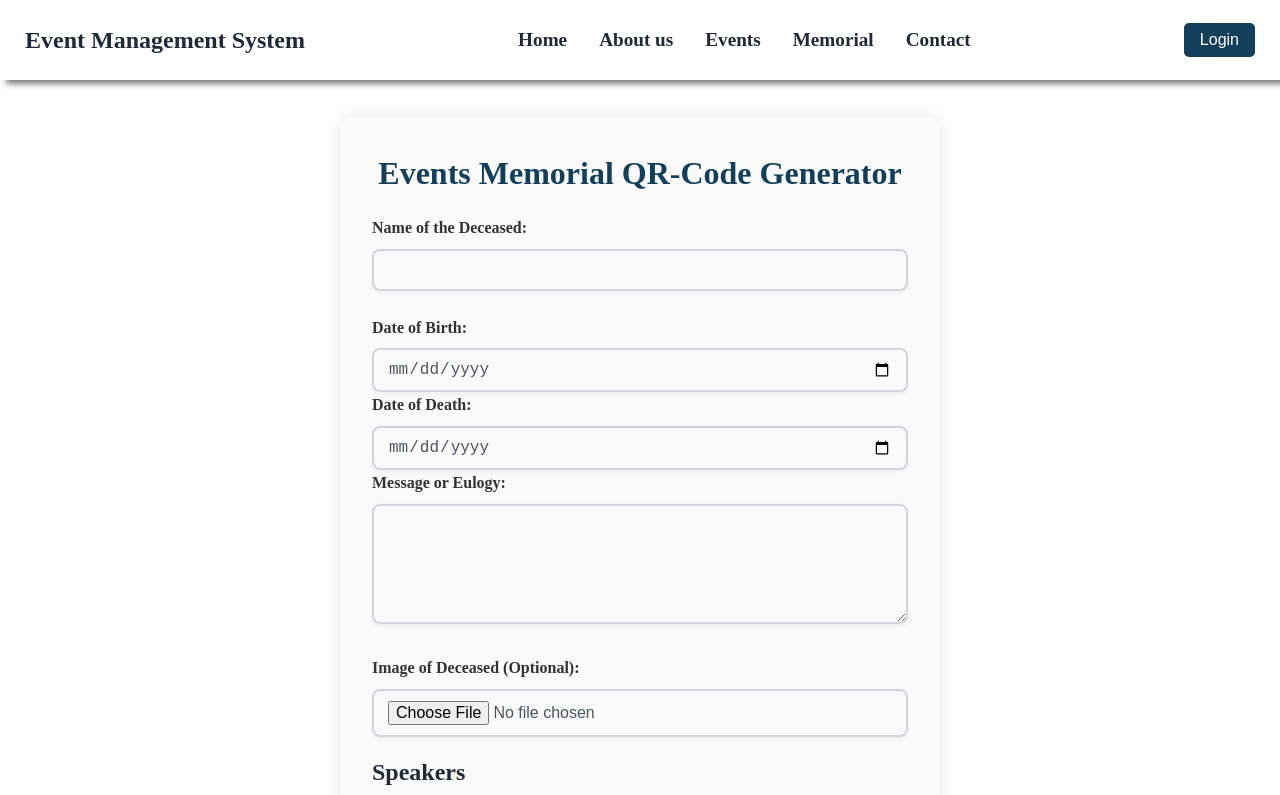
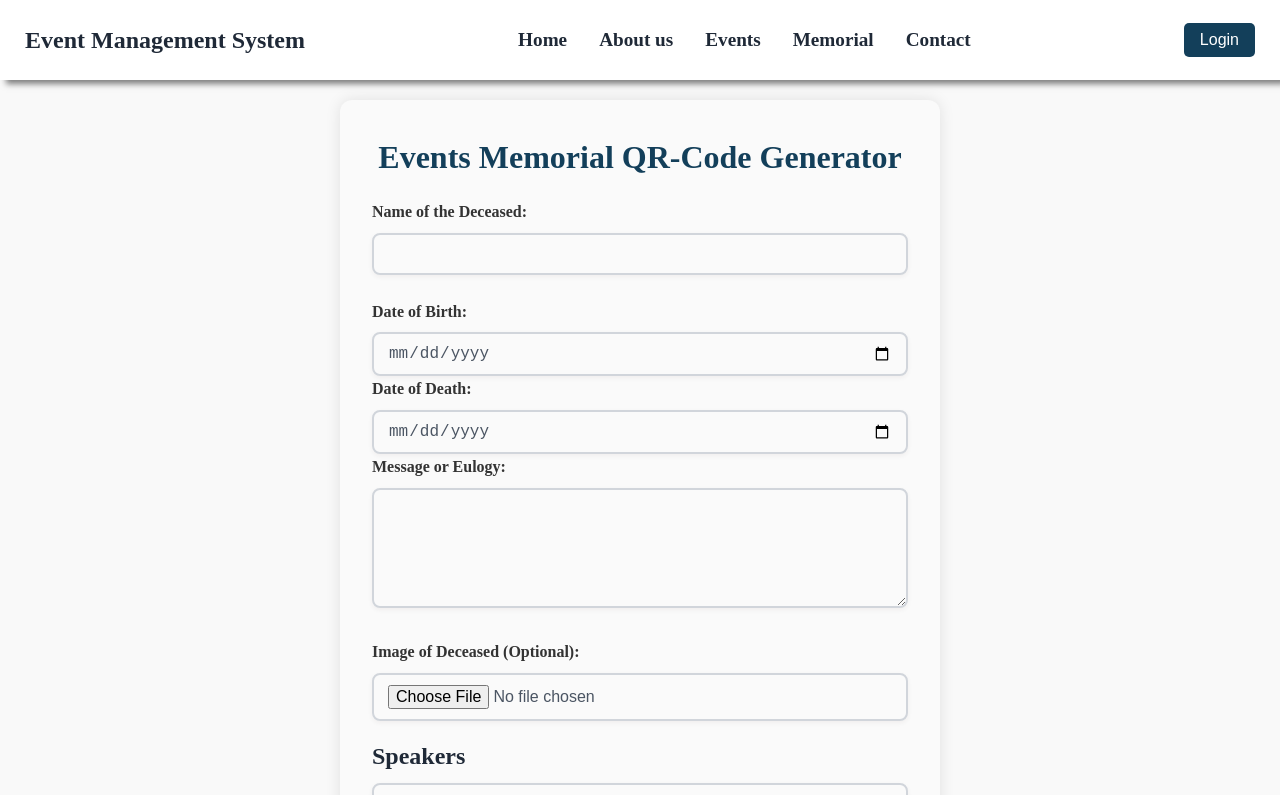
Before and after one commit to Fuma1322/ems, a React (Vite) app: page /form in a window 1280 px wide. Shown: the top 795 px of the page. Built offline with nearby package versions, Linux system fonts and the light colour scheme.

Commit message:
css fixed

```diff
--- a/src/pages/FormPage.jsx
+++ b/src/pages/FormPage.jsx
@@ -70,7 +70,6 @@ function FormPage() {
     return (
         <div className="app">
             <h2>Events  Memorial QR-Code Generator</h2>
-
             <form onSubmit={handleSubmit}>
                 <div className='input'>
                     <label>Name of the Deceased:</label>
--- a/src/styles/FormPage.css
+++ b/src/styles/FormPage.css
@@ -1,11 +1,11 @@
-body {
+.app body {
   background-color: white;
   color: #333;
   margin: 0;
   padding: 1rem;
 }
 
-h2 {
+.app h2 {
   font-size: 2rem;
   font-weight: 700;
   color: #133f5a;
--- a/src/styles/Home.css
+++ b/src/styles/Home.css
@@ -44,6 +44,10 @@
     font-weight: bold;
     position: relative;
     z-index: 2;
+}
+
+.home-cta:hover {
+    background-color: black;
 }
 
 .about-section{
```
